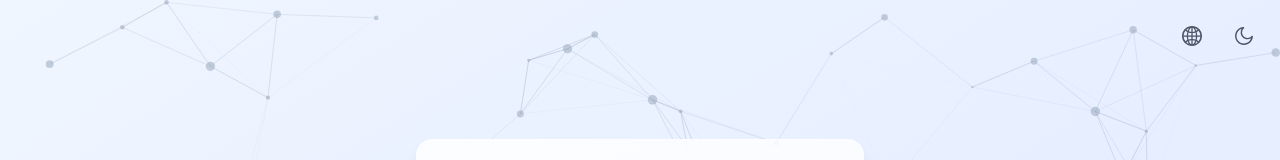
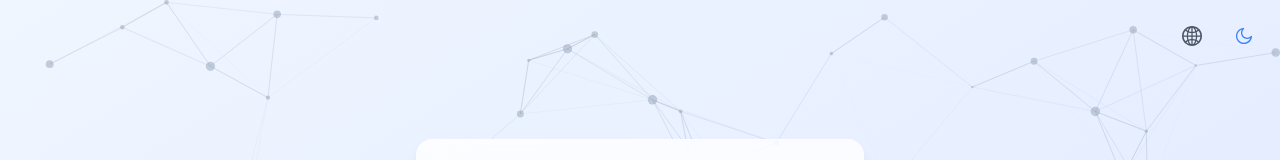
Before and after one commit to bestycw/react-admin-antd, a React (Vite) app: page /login in a window 1280 px wide. Shown: the top 160 px of the page. Built offline with nearby package versions, Linux system fonts and the light colour scheme.

Commit message:
feat:优化Header的主题色功能

```diff
--- a/src/layout/components/Header.tsx
+++ b/src/layout/components/Header.tsx
@@ -14,25 +14,26 @@ import {
   MoonOutlined,
   LogoutOutlined,
 } from '@ant-design/icons'
-
+import GlobalConfig from '@/config/GlobalConfig'
 const Header = observer(() => {
   const { UserStore, ConfigStore } = useStore()
   const [settingOpen, setSettingOpen] = useState(false)
   const isDynamic = ConfigStore.themeStyle === 'dynamic'
+  const {AdminName=''} = GlobalConfig
 
   const userMenuItems: MenuProps['items'] = [
     {
       key: 'profile',
-      icon: <UserOutlined />,
-      label: '个人信息'
+      icon: <UserOutlined className="text-gray-400" />,
+      label: <span className="text-gray-600 dark:text-gray-300">个人信息</span>
     },
     {
       type: 'divider'
     },
     {
       key: 'logout',
-      icon: <LogoutOutlined />,
-      label: '退出登录'
+      icon: <LogoutOutlined className="text-red-400" />,
+      label: <span className="text-red-500 dark:text-red-400">退出登录</span>
     }
   ]
 
@@ -48,11 +49,14 @@ const Header = observer(() => {
         <div className="flex items-center h-10">
           {/* Logo */}
           <div className="flex items-center gap-2.5 mr-7">
-            <div className="p-1.5 rounded-lg transition-all duration-200 dynamic-bg dynamic-bg-hover">
+            <div className={`
+              p-1.5 rounded-lg transition-all duration-200
+              ${isDynamic ? 'dynamic-bg' : 'classic-bg'}
+            `}>
               <img src={logo} alt="Logo" className="w-7 h-7" />
             </div>
-            <span className="text-base font-semibold">
-              CoffeeAdmin
+            <span className="text-base font-semibold text-gray-800 dark:text-gray-200 transition-colors">
+              {AdminName}
             </span>
           </div>
 
@@ -65,12 +69,12 @@ const Header = observer(() => {
           <div className="flex items-center">
             <div className={`
               flex items-center gap-1 p-0.5 rounded-full transition-all duration-200
-              ${isDynamic ? 'dynamic-bg dynamic-bg-hover' : 'classic-bg classic-bg-hover'}
+              ${isDynamic ? 'dynamic-bg' : 'classic-bg'}
             `}>
               {/* Theme Toggle */}
               <button
                 className="w-8 h-8 flex items-center justify-center rounded-full
-                  transition-all duration-200 bg-base-hover text-secondary"
+                  transition-all duration-200 hover:bg-black/5 dark:hover:bg-white/10"
                 onClick={() => ConfigStore.toggleDarkMode()}
               >
                 {ConfigStore.isDarkMode ? (
@@ -83,7 +87,8 @@ const Header = observer(() => {
               {/* Settings */}
               <button
                 className="w-8 h-8 flex items-center justify-center rounded-full
-                  transition-all duration-200 bg-base-hover text-secondary"
+                  transition-all duration-200 hover:bg-black/5 dark:hover:bg-white/10
+                  text-gray-500 dark:text-gray-400"
                 onClick={() => setSettingOpen(true)}
               >
                 <SettingOutlined className="text-lg" />
@@ -93,19 +98,24 @@ const Header = observer(() => {
               <Dropdown
                 menu={{
                   items: userMenuItems,
-                  onClick: handleUserMenuClick
+                  onClick: handleUserMenuClick,
+                  className: isDynamic
+                    ? 'bg-white/80 dark:bg-gray-800/80 backdrop-blur-lg'
+                    : 'bg-white dark:bg-gray-800'
                 }}
                 trigger={['click']}
               >
                 <div className="flex items-center gap-1.5 px-2.5 py-0.5 rounded-full
-                  cursor-pointer transition-all duration-200 bg-base-hover">
+                  cursor-pointer transition-all duration-200
+                  hover:bg-black/5 dark:hover:bg-white/10">
                   <Avatar
                     size="small"
                     src={UserStore.userInfo?.avatar}
                     icon={<UserOutlined />}
-                    className="w-5.5 h-5.5 bg-gradient-to-r from-blue-500 to-indigo-500"
+                    className="w-5.5 h-5.5 bg-gradient-to-r from-blue-500 to-indigo-500
+                      flex items-center justify-center text-white"
                   />
-                  <span className="text-sm text-base">
+                  <span className="text-sm text-gray-700 dark:text-gray-200">
                     {UserStore.userInfo?.username || '用户'}
                   </span>
                 </div>
--- a/src/pages/Login/index.tsx
+++ b/src/pages/Login/index.tsx
@@ -91,6 +91,7 @@ const Login = observer(() => {
   const navigate = useNavigate();
   const [loading, setLoading] = useState(false);
   const { t } = useTranslation();
+  const isDynamic = ConfigStore.themeStyle === 'dynamic'
 
   const particlesInit = useCallback(async (engine: Engine) => {
     await loadSlim(engine);
@@ -131,11 +132,21 @@ const Login = observer(() => {
         <div className="absolute top-4 right-4 flex items-center space-x-3">
           <LanguageSwitch />
           <button
-            className="w-10 h-10 flex items-center justify-center rounded-full
-              modern-glass text-gray-600 dark:text-gray-300"
-            onClick={() => ConfigStore.toggleTheme()}
+            className={`
+              w-10 h-10 flex items-center justify-center rounded-full transition-all
+              ${isDynamic
+                ? 'dynamic-bg dynamic-bg-hover'
+                : 'classic-bg classic-bg-hover'
+              }
+              text-secondary
+            `}
+            onClick={() => ConfigStore.toggleDarkMode()}
           >
-            {ConfigStore.isDarkMode ? <SunOutlined className="text-xl" /> : <MoonOutlined className="text-xl" />}
+            {ConfigStore.isDarkMode ? (
+              <SunOutlined className="text-lg text-amber-500" />
+            ) : (
+              <MoonOutlined className="text-lg text-blue-500" />
+            )}
           </button>
         </div>
 
```
